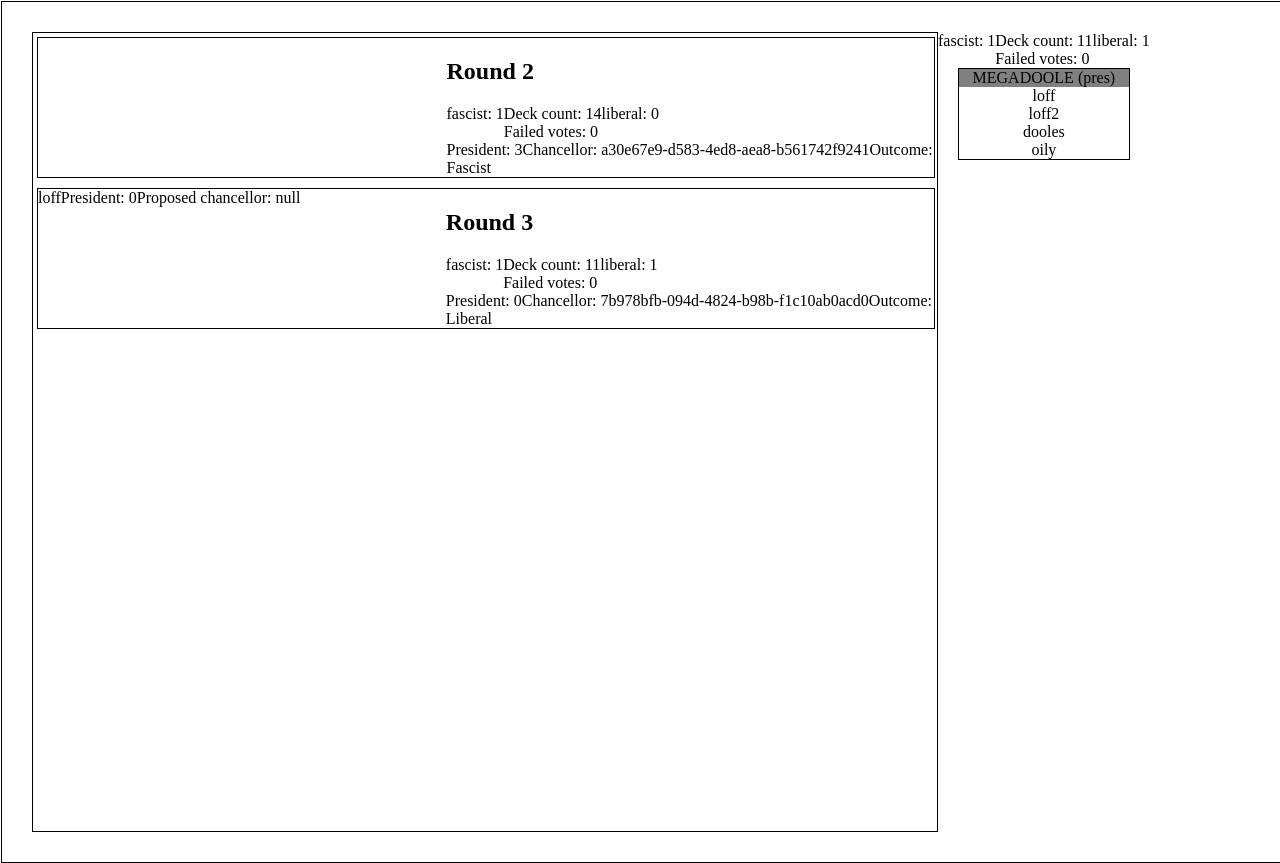
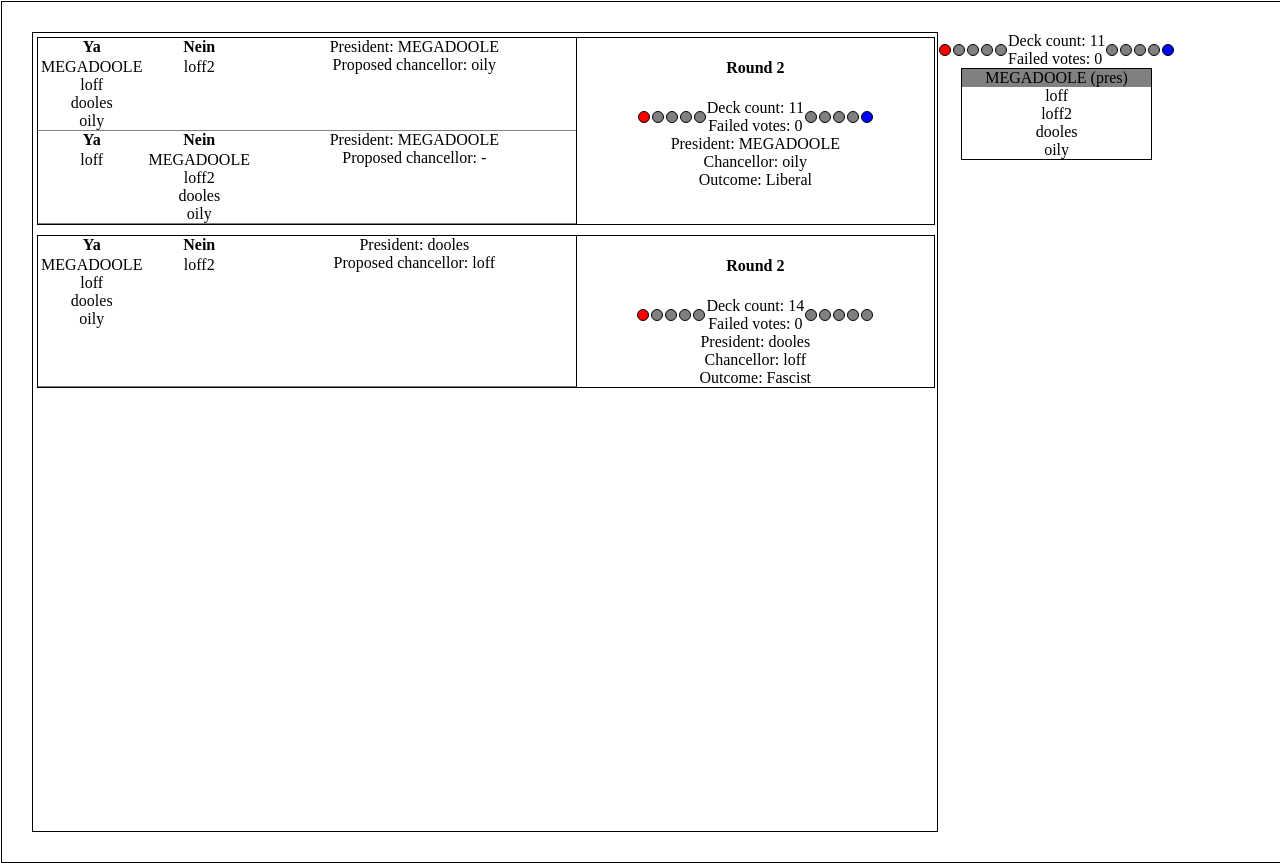
Before and after one commit to Thimey/netgame-tracker, a React (Create React App) app in the folder DataDisplay/client/: page / in a window 1280 px wide. Shown: the top 863 px of the page. Built offline with nearby package versions, Linux system fonts and the light colour scheme.

Commit message:
fix up event handling and tidy up

```diff
--- a/DataDisplay/client/package.json
+++ b/DataDisplay/client/package.json
@@ -7,11 +7,13 @@
     "@testing-library/jest-dom": "^4.2.4",
     "@testing-library/react": "^9.3.2",
     "@testing-library/user-event": "^7.1.2",
+    "@types/classnames": "^2.2.10",
     "@types/jest": "^24.0.0",
     "@types/node": "^12.0.0",
     "@types/ramda": "^0.27.3",
     "@types/react": "^16.9.0",
     "@types/react-dom": "^16.9.0",
+    "classnames": "^2.2.6",
     "moment": "^2.24.0",
     "ramda": "^0.27.0",
     "react": "^16.13.1",
--- a/DataDisplay/client/src/components/EventFeed/RoundCard/RoundDetails.tsx
+++ b/DataDisplay/client/src/components/EventFeed/RoundCard/RoundDetails.tsx
@@ -1,22 +1,40 @@
 import React from 'react'
 import { makeStyles } from '@material-ui/styles'
 
-import { EventState } from '../../../types'
+import { EventState, Round } from '../../../types'
+import playerStore from '../../../playerStore'
 
 import ScoreAndDeck from '../../GameBoard/ScoreAndDeck'
 
 const useStyles = makeStyles({
     container: {
-
+        display: 'flex',
+        flexDirection: 'column',
+        textAlign: 'center',
+        alignItems: 'center',
+        flex: 1,
+        borderLeft: '1px solid black',
     },
+    voteDetails: {
+        display: 'flex',
+        flexDirection: 'column',
+    }
 
 })
 
 interface Props {
-    outcome: EventState
+    round: Round
 }
 
-const RoundDetails: React.FC<Props> = ({ outcome: {
+const RoundDetails: React.FC<Props> = ({ round }) => {
+    const classes = useStyles({})
+
+    const getRoundDetails = () => {
+        const lastEvent = round && round[round.length - 1]
+        const hasOutcome = lastEvent && lastEvent.phase === 'missionOutcome'
+
+        if (hasOutcome) {
+            const {
                 num_enacted,
                 refusals,
                 last_enacted,
@@ -24,20 +42,36 @@ const RoundDetails: React.FC<Props> = ({ outcome: {
                 chancellor,
                 deck,
                 removed,
-} }) => {
-    const classes = useStyles({})
-
-    const roundNumber = num_enacted.fascist + num_enacted.liberal + 1
+            } = lastEvent
 
             return (
-        <div className={classes.container}>
-            <h2>{`Round ${roundNumber}`}</h2>
+                <div>
                     <ScoreAndDeck score={num_enacted} deck={deck} removed={removed} refusals={refusals} />
-            <span>{`President: ${president}`}</span>
-            <span>{`Chancellor: ${chancellor}`}</span>
+                    <div className={classes.voteDetails}>
+                        <span>{`President: ${playerStore.getPlayerByIndex(president)}`}</span>
+                        <span>{`Chancellor: ${chancellor ? playerStore.getPlayerById(chancellor) : '-'}`}</span>
+                    </div>
                     <span>{`Outcome: ${last_enacted ? 'Liberal' : 'Fascist'}`}</span>
                 </div>
             )
         }
 
+        return (
+            <div>
+                round incomplete
+            </div>
+        )
+
+    }
+
+    const roundNumber = round[0].num_enacted.fascist + round[0].num_enacted.liberal + 1
+
+    return (
+        <div className={classes.container}>
+            <h4>{`Round ${roundNumber}`}</h4>
+            {getRoundDetails()}
+        </div>
+    )
+}
+
 export default RoundDetails
--- a/DataDisplay/client/src/components/EventFeed/RoundCard/VoteRound/Vote.tsx
+++ b/DataDisplay/client/src/components/EventFeed/RoundCard/VoteRound/Vote.tsx
@@ -6,19 +6,32 @@ import playerStore from '../../../../playerStore'
 import { EventState, Player } from '../../../../types'
 
 const useStyles = makeStyles({
-    container: {
+    voteContainer: {
         display: 'flex',
         flex: 1,
+        borderBottom: '1px solid grey',
     },
     voteOutcome: {
         display: 'flex',
+        width: '40%',
+    },
+    voteList: {
+        width: '50%',
+        textAlign: 'center',
+    },
+    voteHeader: {
+        paddingBottom: '2px',
+        fontWeight: 'bold',
     },
     playerList: {
         display: 'flex',
         flexDirection: 'column',
     },
     voteDetails: {
-
+        display: 'flex',
+        flexDirection: 'column',
+        textAlign: 'center',
+        flex: 1,
     }
 })
 
@@ -56,27 +69,24 @@ const Vote: React.FC<Props> = (
 
     const players = playerStore.players
 
-    console.log('players', players)
-
-    const yaVoters = Object.keys(votes).reduce((voters, id) => {
-        if (votes[id]) {
-            const player = players.find(player => player.id === id)
-
-            return [...voters, player]
-        }
-
-        return voters
-    }, [] as any[])
+    const yaVoters = players.filter(player => votes[player.id])
+    const neinVoters = players.filter(player => !votes[player.id])
 
     return (
-        <div className={classes.container}>
+        <div className={classes.voteContainer}>
             <div className={classes.voteOutcome}>
-                <PlayerList players={yaVoters}/>
-                {/* <PlayerList players={players.filter(player => yaVoters.find(yV => yV.id !== player.id))}/> */}
+                <div className={classes.voteList}>
+                    <div className={classes.voteHeader}>Ya</div>
+                    <PlayerList players={yaVoters}/>
+                </div>
+                <div className={classes.voteList}>
+                    <div className={classes.voteHeader}>Nein</div>
+                    <PlayerList players={neinVoters}/>
+                </div>
             </div>
             <div className={classes.voteDetails}>
-                <span>{`President: ${president}`}</span>
-                <span>{`Proposed chancellor: ${chancellor}`}</span>
+                <span>{`President: ${playerStore.getPlayerByIndex(president)}`}</span>
+                <span>{`Proposed chancellor: ${chancellor ? playerStore.getPlayerById(chancellor) : '-'}`}</span>
             </div>
         </div>
     )
--- a/DataDisplay/client/src/components/EventFeed/RoundCard/VoteRound/index.tsx
+++ b/DataDisplay/client/src/components/EventFeed/RoundCard/VoteRound/index.tsx
@@ -5,24 +5,26 @@ import { EventState } from '../../../../types'
 import Vote from './Vote'
 
 const useStyles = makeStyles({
-    container: {
+    voteRoundContainer: {
         display: 'flex',
-        flexDirection: 'column',
-        width: '50%',
+        flexDirection: 'column-reverse',
+        justifyContent: 'flex-end',
+        width: '60%',
     }
 })
 
 interface Props {
-    votes: EventState[]
+    round: EventState[]
 }
 
-const VoteRound: React.FC<Props> = ({ votes }) => {
+const VoteRound: React.FC<Props> = ({ round }) => {
     const classes = useStyles({})
 
+    console.log('voteRound round d', round)
 
     return (
-        <div className={classes.container}>
-            {votes.map(vote => (
+        <div className={classes.voteRoundContainer}>
+            {round.map(vote => (
                 <Vote vote={vote} />
             ))}
         </div>
--- a/DataDisplay/client/src/components/EventFeed/RoundCard/index.tsx
+++ b/DataDisplay/client/src/components/EventFeed/RoundCard/index.tsx
@@ -25,8 +25,8 @@ const RoundCard: React.FC<Props> = ({ round }) => {
 
     return (
         <div className={classes.container}>
-            <VoteRound votes={round.votes} />
-            <RoundDetails outcome={round.outcome} />
+            <VoteRound round={round} />
+            <RoundDetails round={round} />
         </div>
     )
 }
--- a/DataDisplay/client/src/components/EventFeed/index.tsx
+++ b/DataDisplay/client/src/components/EventFeed/index.tsx
@@ -9,8 +9,8 @@ import RoundCard from './RoundCard'
 const useStyles = makeStyles({
     container: {
         display: 'flex',
-        flexDirection: 'column',
-        justifyContent: 'flex-start',
+        flexDirection: 'column-reverse',
+        justifyContent: 'flex-end',
         width: '70%',
         border: '1px solid black',
         padding: '4px',
@@ -40,16 +40,16 @@ const EventFeed: React.FC<Props> = ({ states }) => {
                 return
             }
 
-            rounds.push({
-                outcome: state,
-                votes: [...states.slice(index - voteCount, index)]
-            })
+            // is a missionOutcome = end of round
+            rounds.push([...states.slice(index - voteCount, index + 1)])
 
             voteCount = 0
         })
 
         return rounds
     }
+
+    console.log('rounds', getRounds(checkOutcomeAndVoteEvents))
 
     return (
         <div className={classes.container}>
--- a/DataDisplay/client/src/components/GameBoard/ScoreAndDeck/ScoreBoard.tsx
+++ b/DataDisplay/client/src/components/GameBoard/ScoreAndDeck/ScoreBoard.tsx
@@ -1,22 +1,70 @@
 import React from 'react'
 import { makeStyles } from '@material-ui/styles'
+import classnames from 'classnames'
+
+const ROUNDS_TO_WIN = 5
 
 const useStyles = makeStyles({
-
+    scoreContainer: {
+        display: 'flex',
+        alignItems: 'center',
+    },
+    scoreCircle: {
+        width: '10px',
+        height: '10px',
+        border: '1px solid black',
+        borderRadius: '50%',
+        backgroundColor: 'grey',
+        margin: '1px',
+    },
+    fascistWin: {
+        backgroundColor: 'red',
+    },
+    liberalWin: {
+        backgroundColor: 'blue',
+    }
 })
 
 interface Props {
     count: number
-    type: string
+    type: 'fascist' | 'liberal'
 }
 
 const ScoreBoard: React.FC<Props> = ({ count, type }) => {
     const classes = useStyles({})
 
+    return (
+        <div className={classes.scoreContainer}>
+            {
+                type === 'liberal'
+                    ? (
+                        Array(ROUNDS_TO_WIN).fill(null).map((_, index) => {
+                            if (index >= ROUNDS_TO_WIN - count) {
+                                return (
+                                    <div className={classnames(classes.scoreCircle, classes.liberalWin)}/>
+                                )
+                            }
 
-    return (
-        <div>
-            <span>{`${type}: ${count}`}</span>
+                            return (
+                                <div className={classes.scoreCircle}/>
+                            )
+                        })
+                    )
+                    : (
+                        Array(ROUNDS_TO_WIN).fill(null).map((_, index) => {
+                            if (index < count) {
+                                return (
+                                    <div className={classnames(classes.scoreCircle, classes.fascistWin)}/>
+                                )
+                            }
+
+                            return (
+                                <div className={classes.scoreCircle}/>
+                            )
+                        })
+                    )
+
+            }
         </div>
     )
 }
--- a/DataDisplay/client/src/playerStore.ts
+++ b/DataDisplay/client/src/playerStore.ts
@@ -6,6 +6,14 @@ class PlayerStore {
     addPlayers(players: Player[]) {
         this.players = JSON.parse(JSON.stringify(players))
     }
+
+    getPlayerById(id: string) {
+        return this.players.find(player => player.id === id)?.name
+    }
+
+    getPlayerByIndex(index: number) {
+        return this.players[index].name
+    }
 }
 
 const instance = new PlayerStore
--- a/DataDisplay/client/src/types/index.ts
+++ b/DataDisplay/client/src/types/index.ts
@@ -55,10 +55,7 @@ export interface Game {
     events: (Round | SpecialEvent)[]
 }
 
-export interface Round {
-    votes: EventState[]
-    outcome: EventState
-}
+export type Round = EventState[]
 
 enum RoundState {
     Voting = 'VOTING',
```
Also changed, not shown: 1 other file (tests, documents, lock files or other folders). Lines whose indentation alone changed are shown as unchanged.
